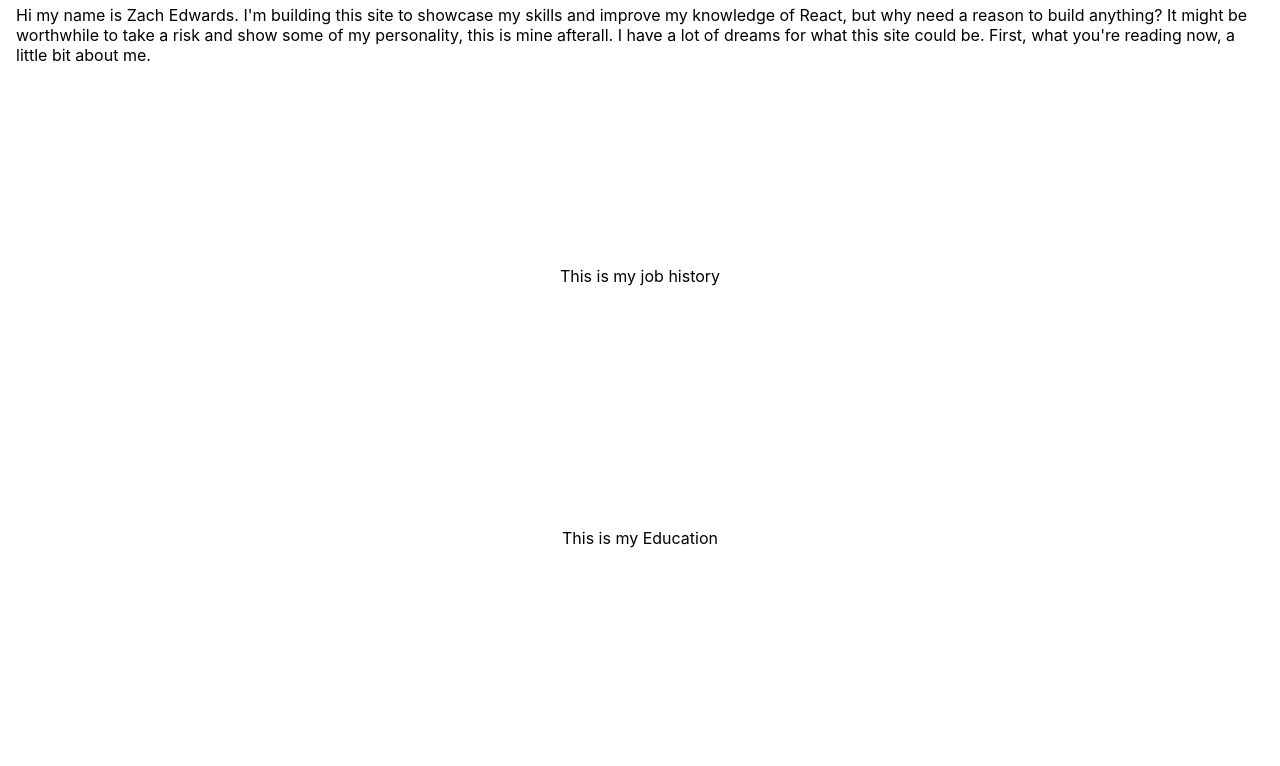
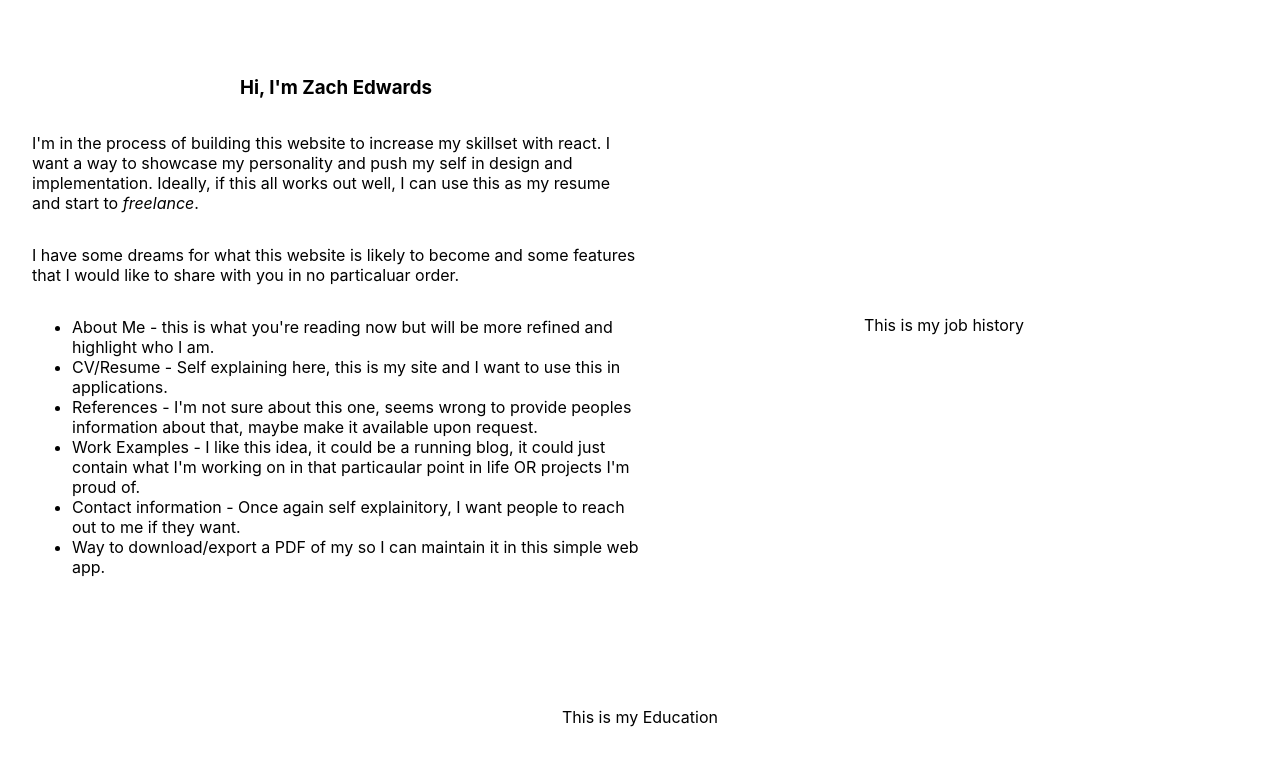
Before and after one commit to zachary-edwards/CV, a React (Create React App) app: page / in a window 1280 px wide. Shown: the top 766 px of the page. Built offline with nearby package versions, Linux system fonts and the light colour scheme.

Commit message:
about me and goals added to html and stylized

```diff
--- a/src/App.css
+++ b/src/App.css
@@ -16,24 +16,24 @@
   display: flex;
   flex-wrap: wrap;
   justify-content: center;
-  width: 100vw;
-  height: calc(100vh - 70%);
+  width: calc(100vw - 42rem);
+  height: auto;
 }
 
 .job-history__wrapper {
   display: flex;
   flex-wrap: wrap;
   justify-content: center;
-  width: 100vw;
-  height: calc(100vh - 70%);
+  width: calc(100vw - 42rem);
+  height: auto;
 }
 
 .education__wrapper {
   display: flex;
   flex-wrap: wrap;
   justify-content: center;
-  width: 100vw;
-  height: calc(100vh - 70%);
+  width: calc(100vw - 42rem);
+  height: auto;
 }
 
 .App-logo {
--- a/src/views/AboutMe.js
+++ b/src/views/AboutMe.js
@@ -3,16 +3,17 @@ import React from 'react'
 export default function AboutMe(props) {
     return (
         <div className={props.className}>
-            Hi my name is Zach Edwards.
-
-            I'm building this site to showcase my skills and improve my knowledge of React, but why need a reason to build anything?
-
-
-            It might be worthwhile to take a risk and show some of my personality, this is mine afterall.
-
-            I have a lot of dreams for what this site could be.
-            First, what you're reading now, a little bit about me.
-
+            <h3 id="hi-im-zach-edwards">Hi, I'm <strong>Zach Edwards</strong></h3>
+            <p>I'm in the process of building this website to increase my skillset with react. I want a way to showcase my personality and push my self in design and implementation. Ideally, if this all works out well, I can use this as my resume and start to <em>freelance</em>.</p>
+            <p>I have some dreams for what this website is likely to become and some features that I would like to share with you in no particaluar order.</p>
+            <ul>
+            <li>About Me - this is what you're reading now but will be more refined and highlight who I am.</li>
+            <li>CV/Resume - Self explaining here, this is my site and I want to use this in applications.</li>
+            <li>References - I'm not sure about this one, seems wrong to provide peoples information about that, maybe make it available upon request.</li>
+            <li>Work Examples - I like this idea, it could be a running blog, it could just contain what I'm working on in that particaular point in life OR projects I'm proud of.</li>
+            <li>Contact information - Once again self explainitory, I want people to reach out to me if they want.</li>
+            <li>Way to download/export a PDF of my so I can maintain it in this simple web app.</li>
+            </ul>
         </div>
     )
 }
```
Also changed, not shown: 1 other file (tests, documents, lock files or other folders).
